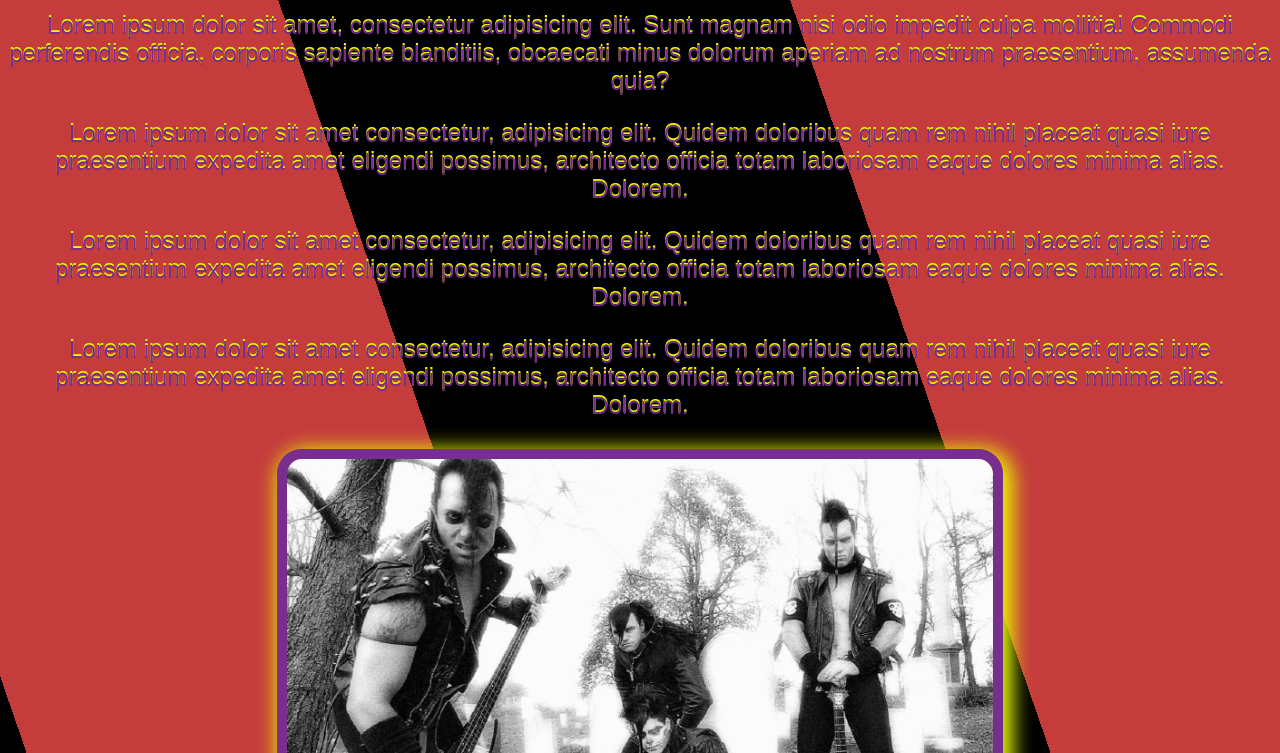
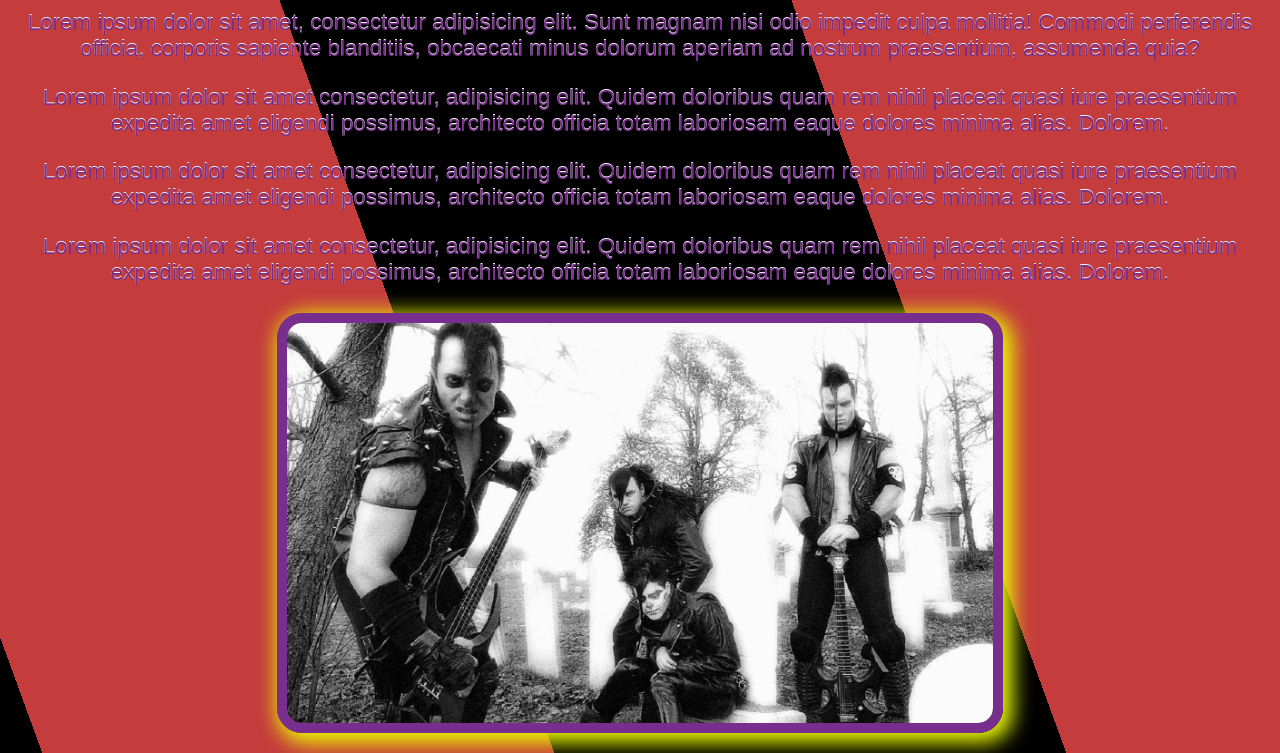
Before and after one commit to Bjonne696/FiendClub, a plain HTML site: page index.html in a window 1280 px wide. Shown: the part 189-942 px from the top of the page. Drawn offline with Linux system fonts and the light colour scheme; a web font is replaced by a local one.

Commit message:
Update styles.css

```diff
--- a/css/styles.css
+++ b/css/styles.css
@@ -82,8 +82,8 @@ p {
   font-family: bradley-djr, sans-serif;
   font-weight: 400;
   font-style: normal;
-  font-size: 3vh;
-  text-shadow: #E9FA00  0 -2px;
+  font-size: 2.8vh;
+  text-shadow: #f2f0f3  0 -1px;
 }
 
   /* Nav */
```
